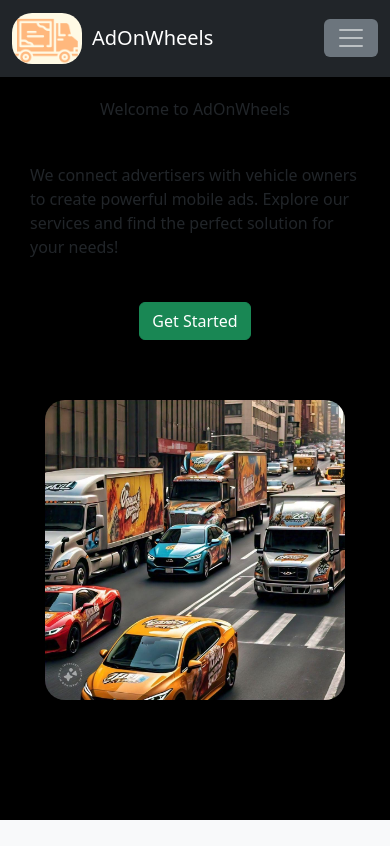
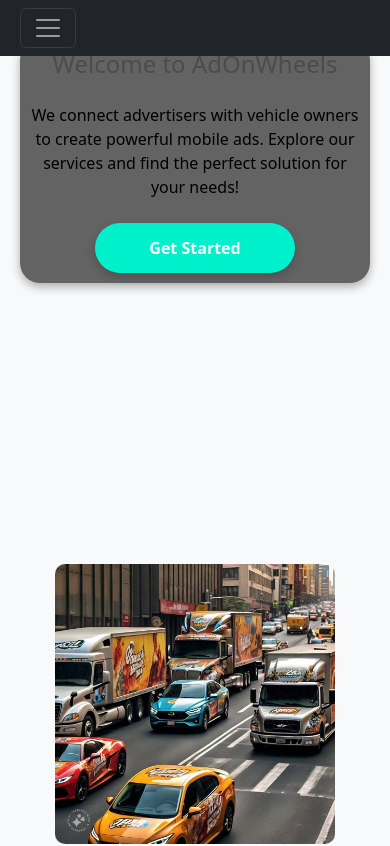
Before and after one commit to ChandrakiranGR/INFO6150-GroupProject, a React (Vite) app in the folder adOnWheels/frontend/: page / in a window 390 px wide. Shown: the top 846 px of the page. Built offline with nearby package versions, Linux system fonts and the light colour scheme.

Commit message:
fixed css blunder from last commit

```diff
--- a/adOnWheels/frontend/src/pages/landingpage/LandingPage.css
+++ b/adOnWheels/frontend/src/pages/landingpage/LandingPage.css
@@ -1,4 +1,4 @@
-.landing {
+/* .landing {
   padding-left: 20px;
   padding-right: 20px;
   background-color: black;
@@ -77,7 +77,7 @@ img {
 @media screen and (max-width: 480px) {
   /* .img-part {
     margin-top: 20px;
-  } */
+  }
   .landing {
     gap: 30px;
     margin-top: 60px;
@@ -96,3 +96,156 @@ img {
     border: 3px solid rgb(238, 237, 237);
   }
 }
+*/
+
+.landing {
+  padding-left: 20px;
+  padding-right: 20px;
+  /* background-color: #d9d7d7; */
+  gap: 40px;
+  display: flex;
+  align-items: center;
+  justify-content: space-between;
+  min-height: 100vh;
+  background: #f8f9fa;
+  /* box-shadow: inset 0px 0px 200px rgba(0, 0, 0, 0.5); */
+}
+
+img.hero-img {
+  border-radius: 20px;
+  object-fit: cover;
+  max-width: 100%;
+  height: auto;
+}
+
+.img-part {
+  display: flex;
+  align-items: center;
+  justify-content: center;
+  margin-top: 60px;
+}
+
+.primary-heading {
+  font-size: clamp(1.5rem, 4vw, 3rem);
+  color: #4c4c4c;
+  /* line-height: 5rem; */
+  max-width: 600px;
+}
+
+.desc-part {
+  padding: 40px;
+  display: flex;
+  flex-direction: column;
+  justify-content: center;
+  align-items: center;
+  gap: 20px;
+  background: #d9d7d7;
+  border-radius: 20px;
+  box-shadow: 0px 4px 10px rgba(0, 0, 0, 0.3);
+}
+
+.hero-heading {
+  font-size: 72px;
+  font-weight: 700;
+  text-align: center;
+  color: white;
+  transition: color 0.3s ease-in-out;
+}
+
+.hero-heading:hover {
+  color: rgb(0, 240, 204); /* Brand color */
+}
+
+.hero-description {
+  font-size: 22px;
+  text-align: center;
+  font-weight: 400;
+  color: black;
+  line-height: 1.5;
+}
+
+.brand-name-color {
+  color: rgb(0, 240, 204);
+}
+
+.cta-button {
+  width: 250px;
+  height: 60px;
+  font-size: 18px;
+  font-weight: 600;
+  border-radius: 30px;
+  border: none;
+  background-color: rgb(0, 240, 204);
+  color: white;
+  transition: all 0.3s ease-in-out;
+  box-shadow: 0px 4px 10px rgba(0, 0, 0, 0.2);
+}
+
+.cta-button:hover {
+  background-color: rgb(0, 204, 173);
+  transform: translateY(-5px);
+  box-shadow: 0px 6px 15px rgba(0, 0, 0, 0.3);
+}
+
+@media screen and (max-width: 768px) {
+  .landing {
+    flex-direction: column;
+    gap: 30px;
+    padding-top: 60px;
+  }
+
+  .desc-part {
+    padding: 20px;
+    height: auto;
+    background: rgba(0, 0, 0, 0.6);
+  }
+
+  .hero-heading {
+    font-size: 48px;
+  }
+
+  .hero-description {
+    font-size: 18px;
+  }
+
+  .cta-button {
+    width: 220px;
+    height: 55px;
+  }
+
+  img.hero-img {
+    width: 90%;
+    border-radius: 10px;
+  }
+}
+
+@media screen and (max-width: 480px) {
+  .landing {
+    gap: 20px;
+    padding-top: 40px;
+  }
+
+  .desc-part {
+    padding: 10px;
+    height: auto;
+  }
+
+  .hero-heading {
+    font-size: 36px;
+  }
+
+  .hero-description {
+    font-size: 16px;
+  }
+
+  .cta-button {
+    width: 200px;
+    height: 50px;
+    font-size: 16px;
+  }
+
+  img.hero-img {
+    width: 80%;
+    border-radius: 10px;
+  }
+}
--- a/adOnWheels/frontend/src/pages/navbar/Navbar.css
+++ b/adOnWheels/frontend/src/pages/navbar/Navbar.css
@@ -1,74 +1,160 @@
-/* .custom-navbar-color {
-  background-color: aqua;
-  height: 80px;
-  line-height: 80px;
-}
-.btn-login {
-  padding: 8px 16px;
-  font-size: 16px;
-  border-radius: 5px;
+.navbar-container {
+  width: 100%;
+  margin: auto;
 }
 
-.btn-login:hover {
-  background-color: #fff;
-  color: #000;
-  border-color: #fff;
-}
-.navbar-collapse {
-  background-color: #343a40;
+.navlink-icon {
+  font-size: 23px;
 }
 
-.navbar-collapse.show {
-  background-color: #343a40;
-} */
-
-/* Navbar.css */
-.custom-navbar-color {
-  background-color: #343a40; /* Custom dark background for the navbar */
+.custom-outline-btn {
+  color: #8064a2;
+  border-color: #8064a2;
+  transition: all 0.3s ease-in-out;
+  border-radius: 8px;
+  font-weight: 500;
+}
+.custom-outline-btn:hover {
+  background-color: #8064a2;
+  color: #ffffff;
 }
 
-.navbar-toggler {
-  background-color: #6c757d; /* Background color for the toggle button */
-  border: none; /* Removes the default border */
+.dropdown {
+  position: relative;
+  /* display: inline-block; */
+}
+.profile-dropdown-content {
+  position: absolute;
+  width: 150px;
+  right: 0;
+  transform: translateY(40%);
+  z-index: 1;
+  padding: 5px;
+}
+.nav-dropdown-content {
+  display: none;
+  position: absolute;
+  width: 220px;
+  left: 0;
+  z-index: 1;
 }
 
-.navbar-toggler:hover {
-  background-color: #5a6268; /* Hover background color for the toggle button */
+.space {
+  opacity: 0;
 }
 
-/* Styles for the collapsed navbar */
-.navbar-collapse {
-  background-color: #343a40; /* Set a background color when the navbar collapses */
-  text-align: center;
+.card {
+  background: #ffffff;
+  box-shadow: 0 8px 16px 0 rgba(0, 0, 0, 0.2);
+  margin-top: 2px;
 }
 
-.navbar-collapse.show {
-  background-color: #343a40; /* Ensures background when the collapse is expanded */
+.dropdown:hover .nav-dropdown-content {
+  display: block;
 }
 
-.btn-login {
-  color: white;
-  background-color: transparent;
-  border: 1px solid white;
-  padding: 5px 10px;
-  border-radius: 4px;
+.nav-dropdown-link {
+  text-decoration: none;
+  color: #6d747a;
 }
 
-.btn-login:hover {
-  background-color: white;
-  color: black;
-}
-.logo-part {
-  display: flex;
-  align-items: center;
-  gap: 10px;
-}
-.logo-img {
-  width: 100px;
+.nav-modal {
+  position: fixed;
+  z-index: 1060;
+  top: 5%;
+  left: 25%;
+  padding: 10px 0px;
+  box-shadow: 0 8px 16px 0 rgba(0, 0, 0, 0.2);
+  /* transform: translateX(-50%) translateY(-80%); */
+  width: 50%;
+  /* height: 100%; */
+  background: white;
 }
 
-@media screen and (max-width: 480px) {
-  .logo-img {
-    width: 70px;
+.overlay {
+  position: fixed;
+  z-index: 960;
+  top: 0;
+  left: 0;
+  width: 100%;
+  height: 100%;
+  background: gray;
+  filter: blur(10px);
+  opacity: 50%;
+}
+
+.footer .footer-heading {
+  color: #08090a;
+  font-weight: bold;
+}
+
+.logo-part{
+  max-height: 75px;
+}
+
+.logo-img img{
+  max-width: 75px;
+}
+
+.footer li {
+  margin-top: 10px;
+  color: #08090a;
+  cursor: pointer;
+}
+
+@media (min-width: 100px) and (max-width: 330pxx) {
+  .navbar-brand {
+    display: none;
   }
 }
+
+@media only screen and (max-width: 330px) {
+  /* Your CSS rules for smaller screens here */
+}
+
+/* For screens smaller than 768px */
+@media only screen and (max-width: 768px) {
+  /* Your CSS rules for smaller screens here */
+  .space {
+    display: none;
+  }
+
+  .navbar-brand {
+    display: none;
+  }
+
+  .dropdown {
+    margin-top: 5px;
+  }
+
+  .dropdown .light-icon {
+    size: 15px;
+  }
+
+  h5 {
+    font-size: 15px;
+  }
+
+  .navlink-icon {
+    font-size: 15px;
+    margin-left: 5px;
+    margin-top: 5px;
+  }
+
+  .nav-modal {
+    width: 100%;
+    top: 0%;
+    left: 0%;
+    height: 100%;
+  }
+}
+
+/* For screens between 768px and 1024px */
+@media only screen and (min-width: 768px) and (max-width: 1024px) {
+  /* Your CSS rules for medium-sized screens here */
+}
+
+/* For screens larger than 1024px */
+@media only screen and (min-width: 1024px) {
+  /* Your CSS rules for larger screens here */
+}
```
